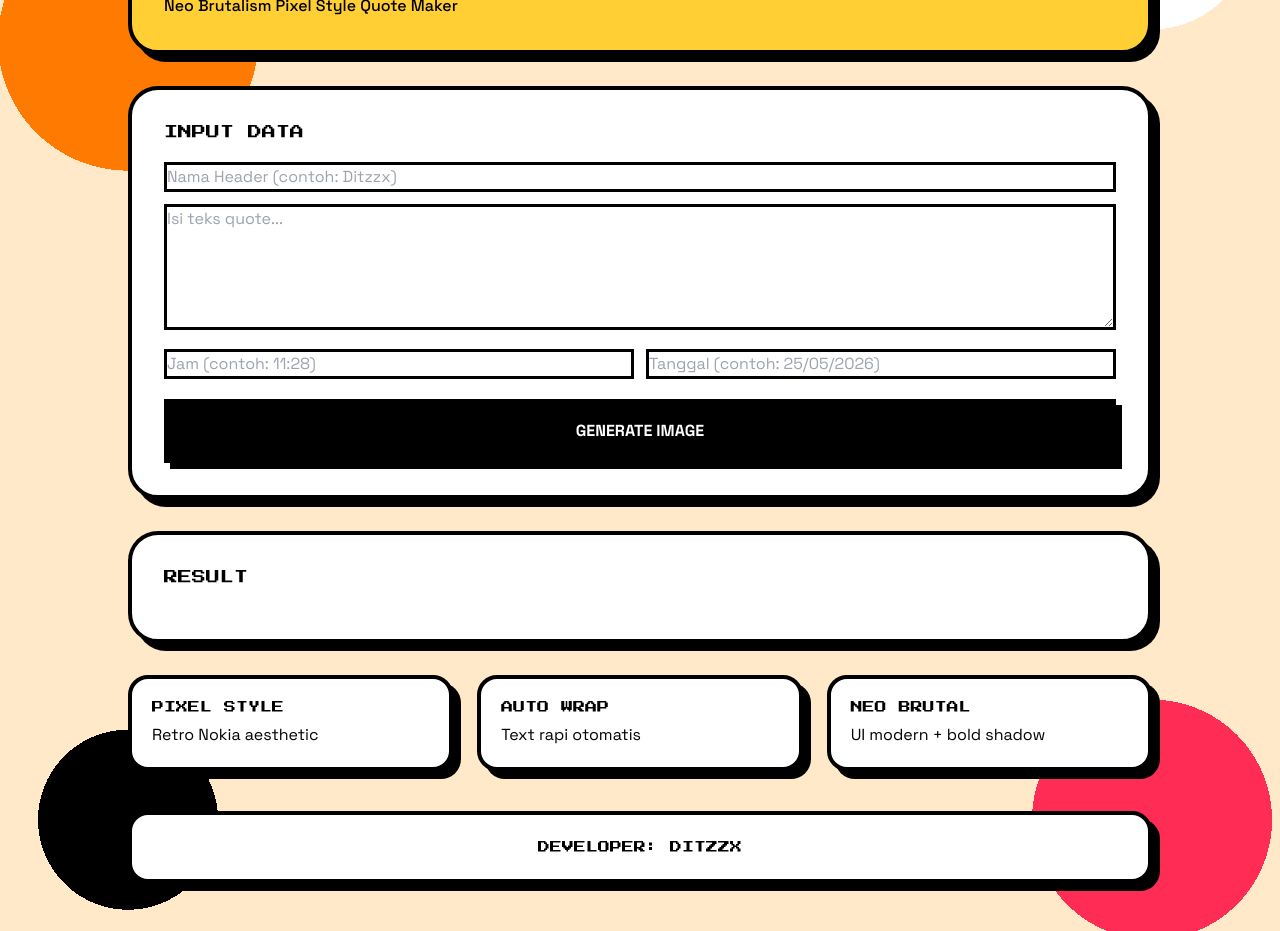
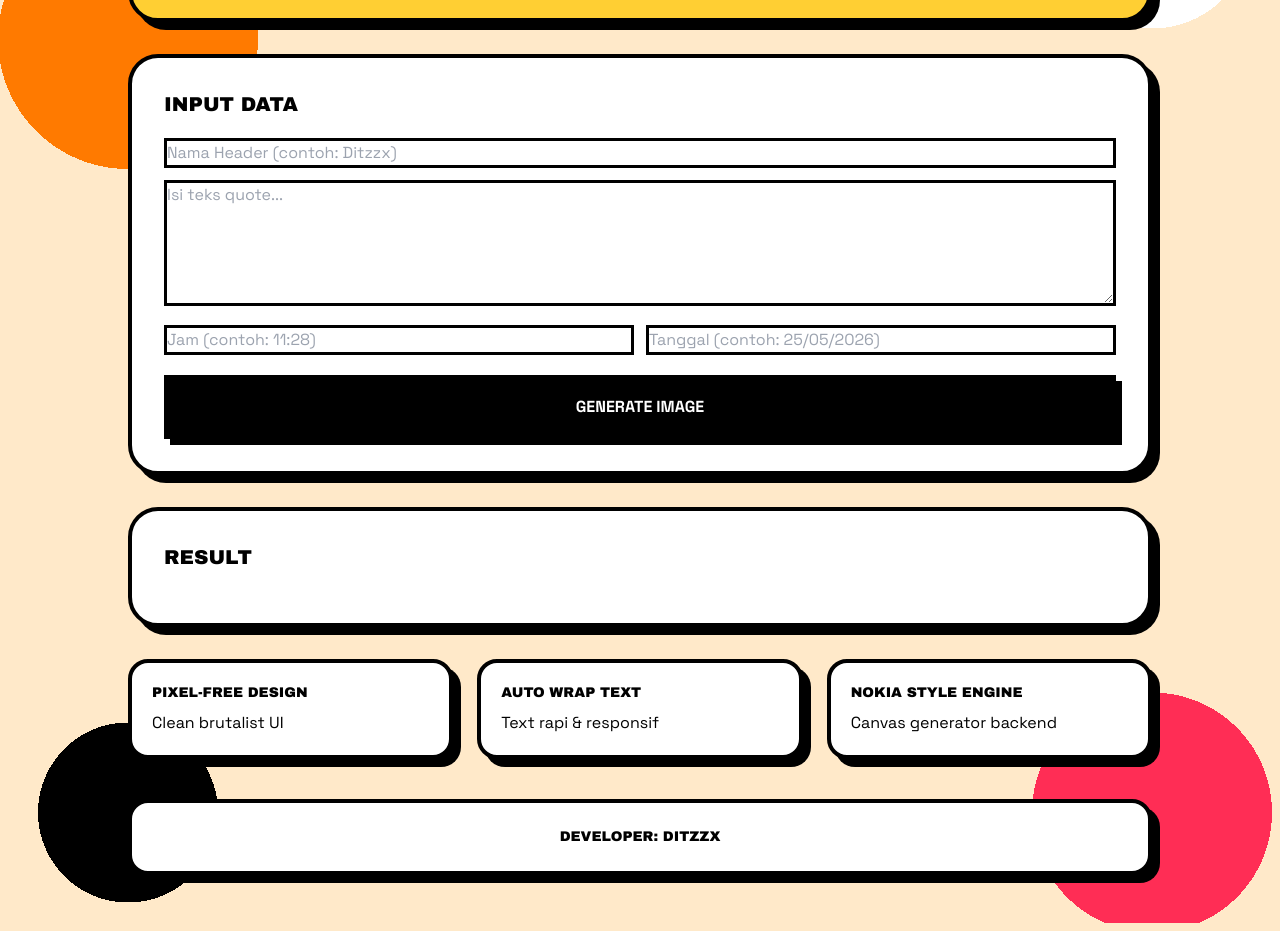
Before and after one commit to Mrchlldev/nq, a website: page public/index.html in a window 1280 px wide. Shown: the part 182-1113 px from the top of the page. Drawn offline with nearby package versions, Linux system fonts and the light colour scheme.

Commit message:
Update index.html

```diff
--- a/public/index.html
+++ b/public/index.html
@@ -8,7 +8,7 @@
 <link rel="preconnect" href="https://fonts.googleapis.com">
 <link rel="preconnect" href="https://fonts.gstatic.com" crossorigin>
 
-<link href="https://fonts.googleapis.com/css2?family=Archivo+Black&family=Space+Grotesk:wght@300;400;500;700&family=Press+Start+2P&display=swap" rel="stylesheet">
+<link href="https://fonts.googleapis.com/css2?family=Archivo+Black&family=Space+Grotesk:wght@300;400;500;700&display=swap" rel="stylesheet">
 
 <script src="https://cdn.tailwindcss.com"></script>
 
@@ -23,8 +23,9 @@ body {
     radial-gradient(circle at 10% 90%, #000 0 90px, transparent 90px);
 }
 
-.title-font { font-family: 'Archivo Black', sans-serif; }
-.pixel { font-family: "Press Start 2P"; }
+.title-font {
+  font-family: 'Archivo Black', sans-serif;
+}
 
 .neo-card {
   border: 4px solid black;
@@ -48,6 +49,7 @@ input, textarea {
   padding: 10px;
   width: 100%;
   outline: none;
+  font-family: 'Space Grotesk', sans-serif;
 }
 </style>
 </head>
@@ -60,15 +62,14 @@ input, textarea {
 
     <!-- TITLE -->
     <div class="neo-card rounded-[30px] bg-[#ffcf33] p-8 mb-8">
-      <div class="pixel text-sm mb-3">NOKIA QUOTE</div>
-      <h1 class="title-font text-5xl">GENERATOR ✨</h1>
-      <p class="mt-3 font-medium">Neo Brutalism Pixel Style Quote Maker</p>
+      <h1 class="title-font text-5xl">NOKIA QUOTE GENERATOR</h1>
+      <p class="mt-3 font-medium">Neo Brutalism Quote Maker</p>
     </div>
 
-    <!-- INPUT CARD -->
+    <!-- INPUT -->
     <div class="neo-card rounded-[30px] p-8 mb-8">
 
-      <h2 class="pixel text-sm mb-5">INPUT DATA</h2>
+      <h2 class="title-font text-xl mb-5">INPUT DATA</h2>
 
       <input id="header" placeholder="Nama Header (contoh: Ditzzx)" class="mb-3"/>
 
@@ -79,41 +80,50 @@ input, textarea {
         <input id="date" placeholder="Tanggal (contoh: 25/05/2026)"/>
       </div>
 
-      <button onclick="generate()" class="neo-btn w-full mt-5 bg-black text-white py-4 font-black">
+      <button onclick="generate()" class="neo-btn w-full mt-5 bg-black text-white py-4 font-bold">
         GENERATE IMAGE
       </button>
 
     </div>
 
     <!-- RESULT -->
-    <div class="neo-card rounded-[30px] p-8 mb-8">
-      <h2 class="pixel text-sm mb-5">RESULT</h2>
-      <img id="result" class="w-full hidden border-4 border-black"/>
-    </div>
+    <!-- RESULT -->
+<div class="neo-card rounded-[30px] p-8 mb-8">
+  <h2 class="title-font text-xl mb-5">RESULT</h2>
 
-    <!-- FEATURE -->
+  <img id="result" class="w-full hidden border-4 border-black"/>
+
+  <!-- DOWNLOAD BUTTON -->
+  <a id="downloadBtn"
+     class="neo-btn w-full mt-5 bg-black text-white py-4 font-bold text-center block hidden"
+     download="nokia-quote.png">
+    DOWNLOAD IMAGE
+  </a>
+</div>
+
+    <!-- FEATURES -->
     <div class="grid md:grid-cols-3 gap-6 mb-10">
 
       <div class="neo-card p-5 rounded-[20px]">
-        <h3 class="pixel text-xs mb-2">PIXEL STYLE</h3>
-        <p>Retro Nokia aesthetic</p>
+        <h3 class="title-font text-sm mb-2">PIXEL-FREE DESIGN</h3>
+        <p>Clean brutalist UI</p>
       </div>
 
       <div class="neo-card p-5 rounded-[20px]">
-        <h3 class="pixel text-xs mb-2">AUTO WRAP</h3>
-        <p>Text rapi otomatis</p>
+        <h3 class="title-font text-sm mb-2">AUTO WRAP TEXT</h3>
+        <p>Text rapi & responsif</p>
       </div>
 
       <div class="neo-card p-5 rounded-[20px]">
-        <h3 class="pixel text-xs mb-2">NEO BRUTAL</h3>
-        <p>UI modern + bold shadow</p>
+        <h3 class="title-font text-sm mb-2">NOKIA STYLE ENGINE</h3>
+        <p>Canvas generator backend</p>
       </div>
 
     </div>
 
     <!-- FOOTER -->
     <div class="neo-card p-6 text-center rounded-[20px]">
-      <div class="pixel text-xs">DEVELOPER: DITZZX</div>
+      <div class="title-font text-sm">DEVELOPER: DITZZX</div>
     </div>
 
   </div>
@@ -142,9 +152,15 @@ async function generate() {
   const blob = await res.blob();
   const url = URL.createObjectURL(blob);
 
+  // preview
   const img = document.getElementById("result");
   img.src = url;
   img.classList.remove("hidden");
+
+  // download
+  const dl = document.getElementById("downloadBtn");
+  dl.href = url;
+  dl.classList.remove("hidden");
 }
 </script>
 
```
